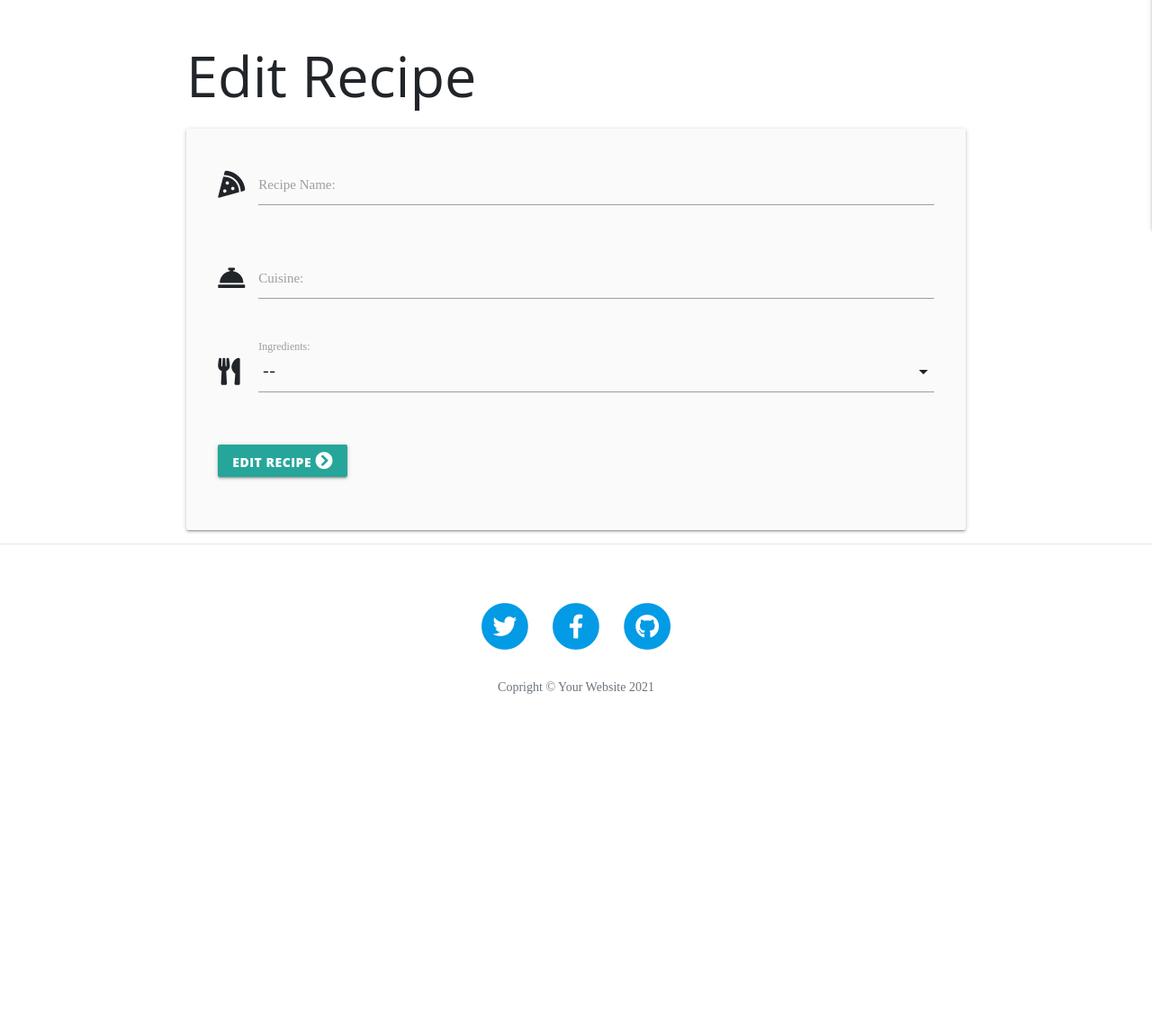
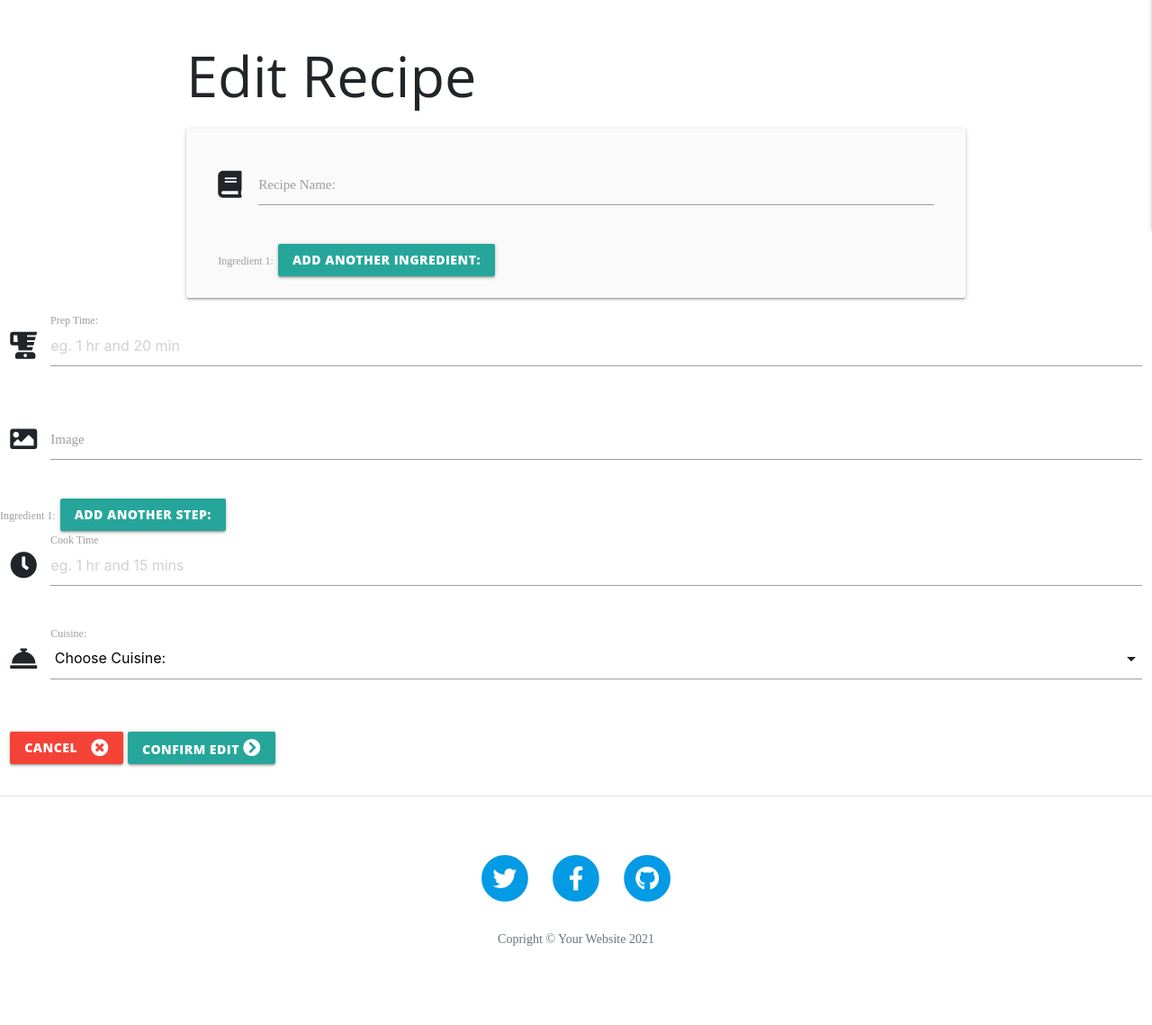
Before and after one commit to richard-ui/Data-Centric-Project, a Flask app: template templates/edit_recipe.html in a window 1280 px wide. Shown: the part 605-1744 px from the top of the page at 90% size. Before the commit the page ends 1376 px from the top, so only its background shows below. Run offline with Flask 2, Linux system fonts and the light colour scheme; the template is opened without the code that fills it, so the values that code supplies are empty; some libraries are stand-ins or nearby versions.

Commit message:
Create edit recipe page providing each input fields  with the values of the selected recipe

```diff
--- a/templates/edit_recipe.html
+++ b/templates/edit_recipe.html
@@ -8,38 +8,100 @@
         <form class="col s12" method="POST" action="{{ url_for('edit_recipe', recipe_id=recipe._id) }}">
         <div class="row">
             <div class="input-field col s12">
-                <i class="fas fa-pizza-slice prefix"></i>
-                <input id="food_name" name="food_name" minlength="3" maxlength="50"
-                    type="text" class="validate" required>
+                <i class="fas fa-book prefix"></i>
+                <input id="recipe_name" name="recipe_name" minlength="3" maxlength="50"
+                    value="{{ recipe.recipe_name }}" type="text" class="validate" required>
                 <label for="recipe_name">Recipe Name:</label>
+            </div>
+        </div>
+
+         <!-- loop through ingredient's list -->
+
+        {% for ingredient in recipe.ingredients %}
+            <div class="row">
+                <div class="input-field col s12">
+                    <i class="fas fa-pizza-slice prefix"></i>
+                    <input id="ingredients" name="ingredients" minlength="4" maxlength="50"
+                        value="{{ ingredient }}" type="text" class="validate" required>
+        {% endfor %}
+                <div id="dynamicInput"></div>
+                <label for="ingredients">Ingredient 1:</label>
+                <a class="waves-effect waves-light btn" onclick="addIngredient('dynamicInput');">
+                    Add Another Ingredient:
+                </a>
+            </div>
+        </div>
+
+        <div class="row">
+            <div class="input-field col s12">
+                <i class="fas fa-blender prefix"></i>
+                <input id="prep_time" type="text" name="prep_time" class="validate" placeholder="eg. 1 hr and 20 min"
+                    value="{{ recipe.prep_time }}" required>
+                <label for="prep_time">Prep Time:</label>
+            </div>
+        </div>
+
+         <div class="row">
+            <div class="input-field col s12">
+                <i class="fas fa-image prefix"></i>
+                <input id="file" type="text" name="file" class="validate" value="{{ recipe.file }}"
+                    required />
+                <label for="file">Image</label>
+            </div>
+        </div>
+
+
+        <!-- loop through step's list -->
+
+        {% for prep_step in recipe.prep_steps %}
+        <div class="row">
+            <div class="input-field col s12">
+                <i class="fas fa-list-ol prefix"></i>
+                <input id="prep_steps" name="prep_steps" minlength="4" maxlength="50"
+                    value="{{ prep_step }}" type="text" class="validate" required>
+        {% endfor %}
+                <div id="dynamicInputTwo"></div>
+                <label for="prep_steps">Ingredient 1:</label>
+                <a class="waves-effect waves-light btn" onclick="addStep('dynamicInputTwo');">
+                    Add Another step:
+                </a>
+            </div>
+        </div>
+
+         <div class="row">
+            <div class="input-field col s12">
+                <i class="fas fa-clock prefix"></i>
+                <input id="cook_time" type="text" name="cook_time" class="validate" placeholder="eg. 1 hr and 15 mins"
+                    value="{{ recipe.cook_time }}" required>
+                <label for="cook_time">Cook Time</label>
             </div>
         </div>
 
         <div class="row">
             <div class="input-field col s12">
                 <i class="fas fa-concierge-bell prefix"></i>
-                <input id="cuisine" name="cuisine" minlength="4" maxlength="50"
-                    type="text" class="validate" required>
-                <label for="cuisine">Cuisine:</label>
+                <select id="cuisine_name" name="cuisine_name" class="validate">
+                    <option value="" disabled> Choose Cuisine: </option>
+                    {% for cuisine in cuisines %}
+                        {% if cuisine.cuisine_name == recipe.cuisine_name %}
+                            <option value="{{ cuisine.cuisine_name }}" selected>{{ cuisine.cuisine_name }}</option>
+                        {% else %}
+                            <option value="{{ cuisine.cuisine_name }}">{{ cuisine.cuisine_name }}</option>
+                        {% endif %}
+                    {% endfor %}
+                </select>
+                <label for="cuisine_name">Cuisine:</label>
             </div>
         </div>
 
         <div class="row">
             <div class="input-field col s12">
-                <i class="fas fa-utensils prefix"></i>
-                <select id="ingredient_name" name="ingredient_name" class="validate" multiple>
-                    <option value="" disabled selected> -- </option>
-                    {% for ingredient in ingredients %}
-                        <option value="{{ ingredient.ingredient_name }}">{{ ingredient.ingredient_name }}</option>
-                    {% endfor %}
-                </select>
-                <label for="ingredient_name">Ingredients:</label>
-            </div>
-        </div>
+                <!-- cancel button -->
+                <a href="{{ url_for('get_recipes') }}" class="btn waves-effect red waves-light">
+                    Cancel <i class="fas fa-times-circle right"></i>
+                </a>
 
-        <div class="row">
-            <div class="input-field col s12">
-                <button class="btn waves-effect waves-light" type="submit">Edit Recipe
+                <button class="btn waves-effect waves-light" type="submit">Confirm Edit
                     <i class="fas fa-chevron-circle-right"></i>
                 </button>
             </div>
```
